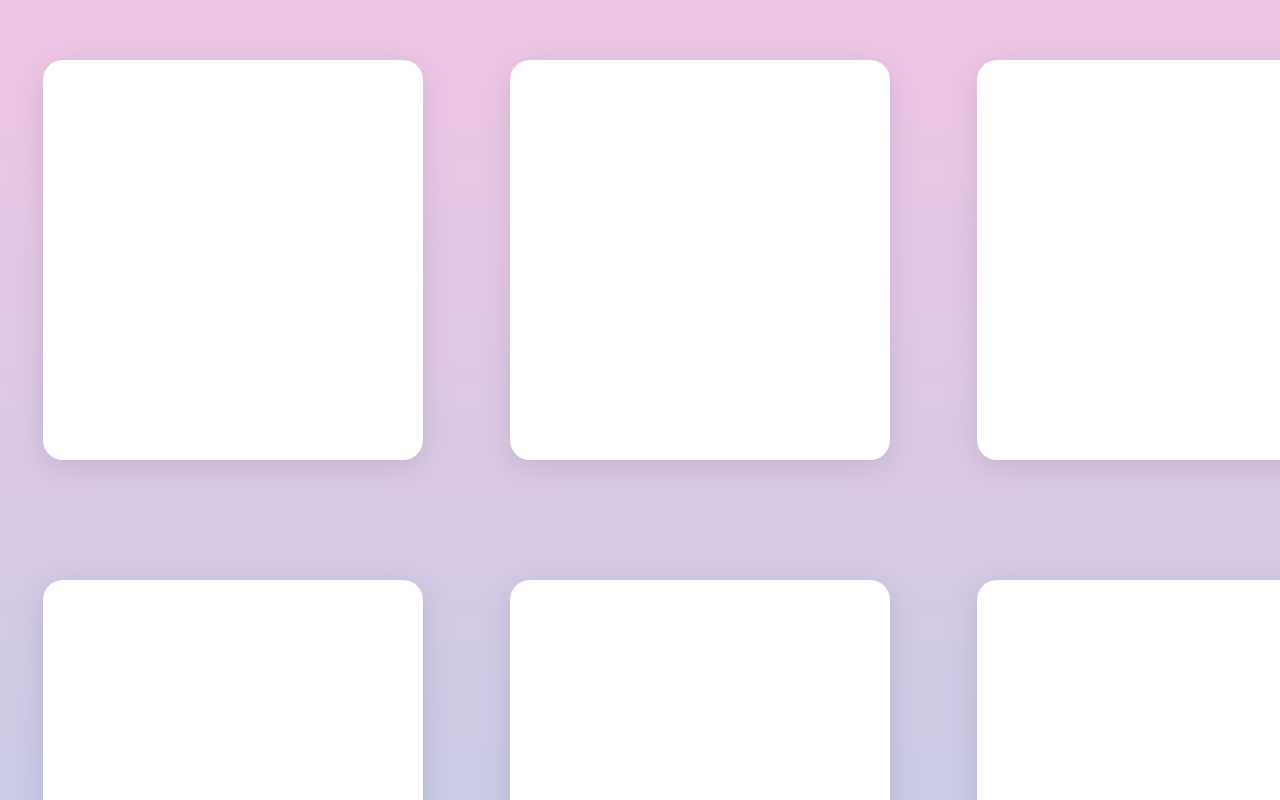
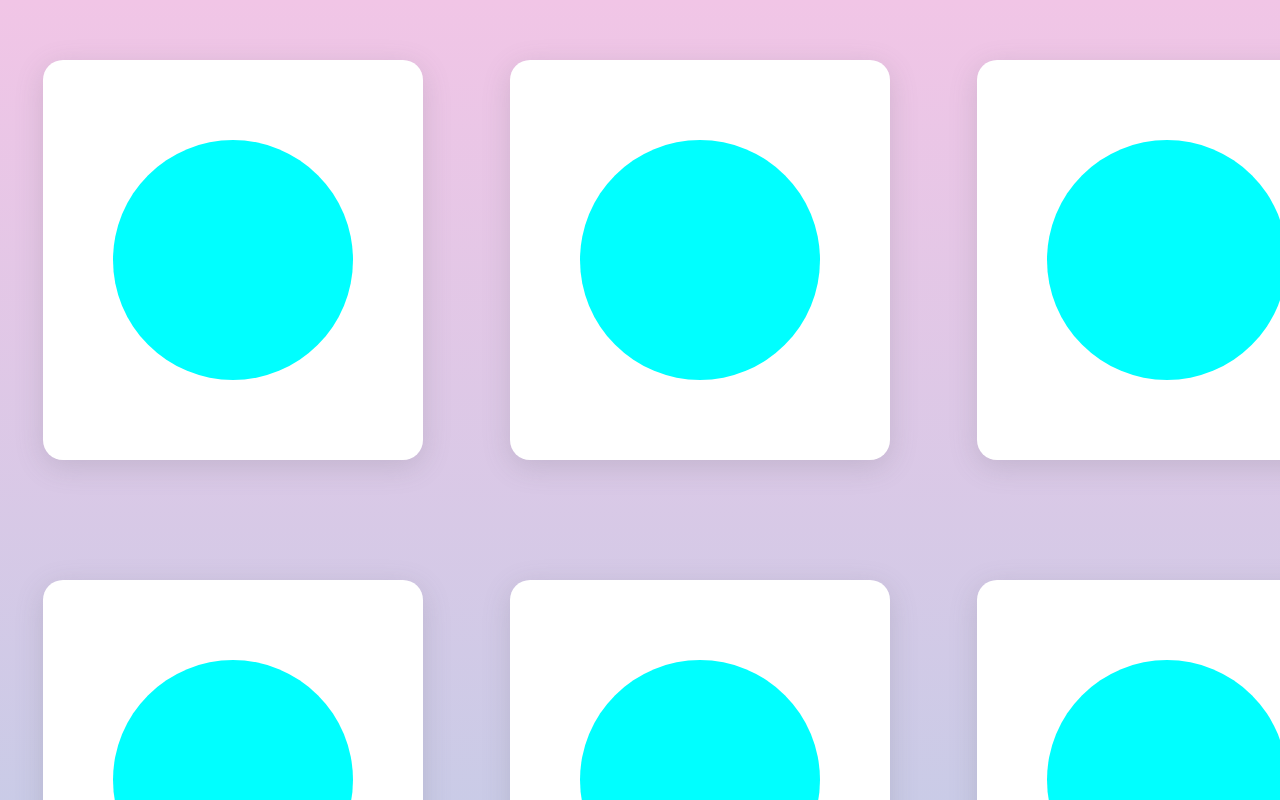
Before and after one commit to BadangGit/PPT-Project, a Vue app in the folder normal/: page /stars in a window 1280 px wide. Shown: the top 800 px of the page. Built offline with nearby package versions, Linux system fonts and the light colour scheme.

Commit message:
add transition

```diff
--- a/normal/src/components/cards/starCard.vue
+++ b/normal/src/components/cards/starCard.vue
@@ -32,10 +32,18 @@
 }
 
 .starCardContent {
-  height: 360px;
-  width: 340px;
+  height: 240px;
+  width: 240px;
+  border-radius: 120px;
+
+  background-color: aqua;
+
+  transition: all 0.2s;
+}
+
+.starCardContent:hover {
+  height: 320px;
+  width: 300px;
   border-radius: 20px;
-
-  background-color: white;
 }
 </style>
```
